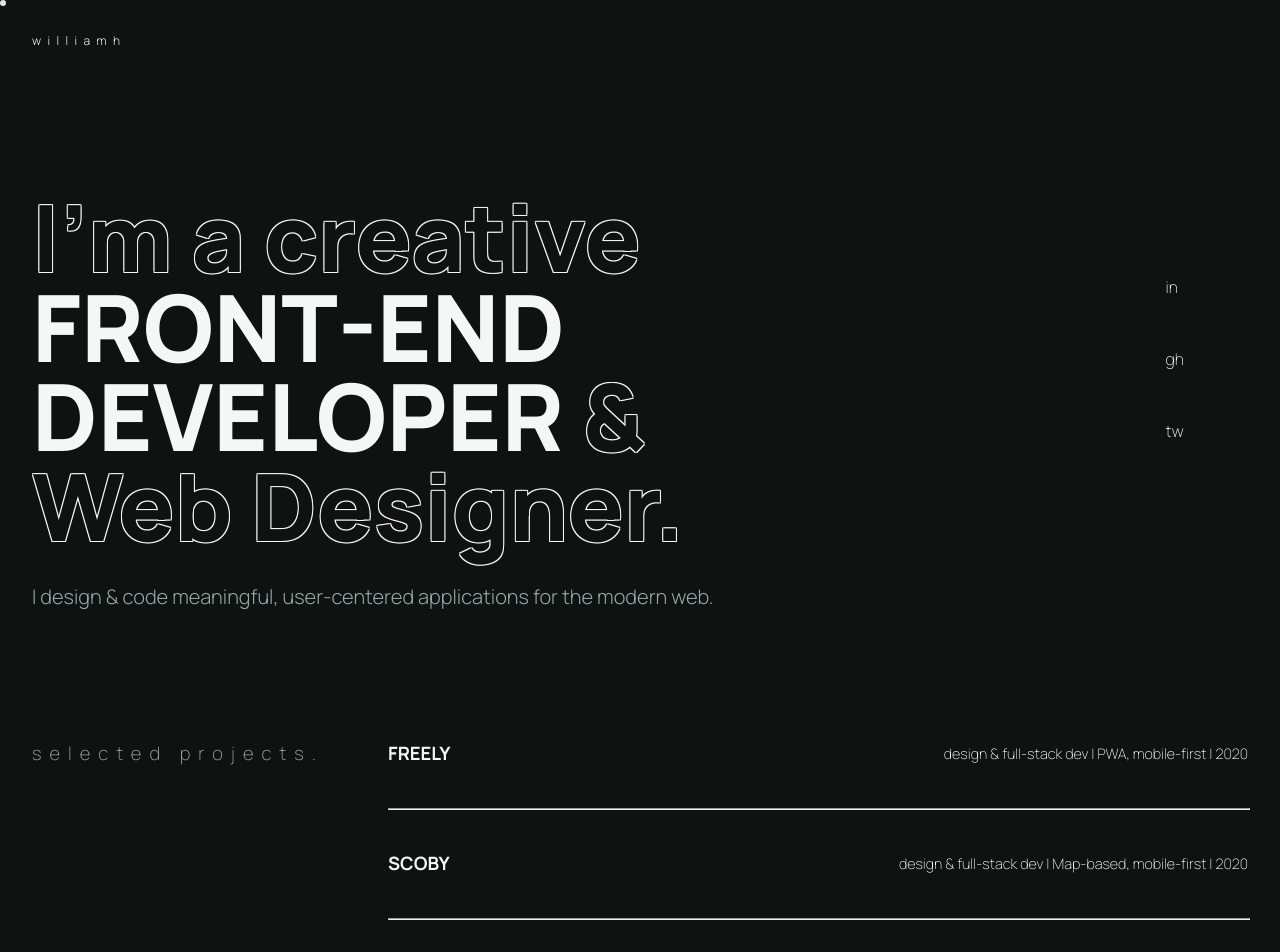
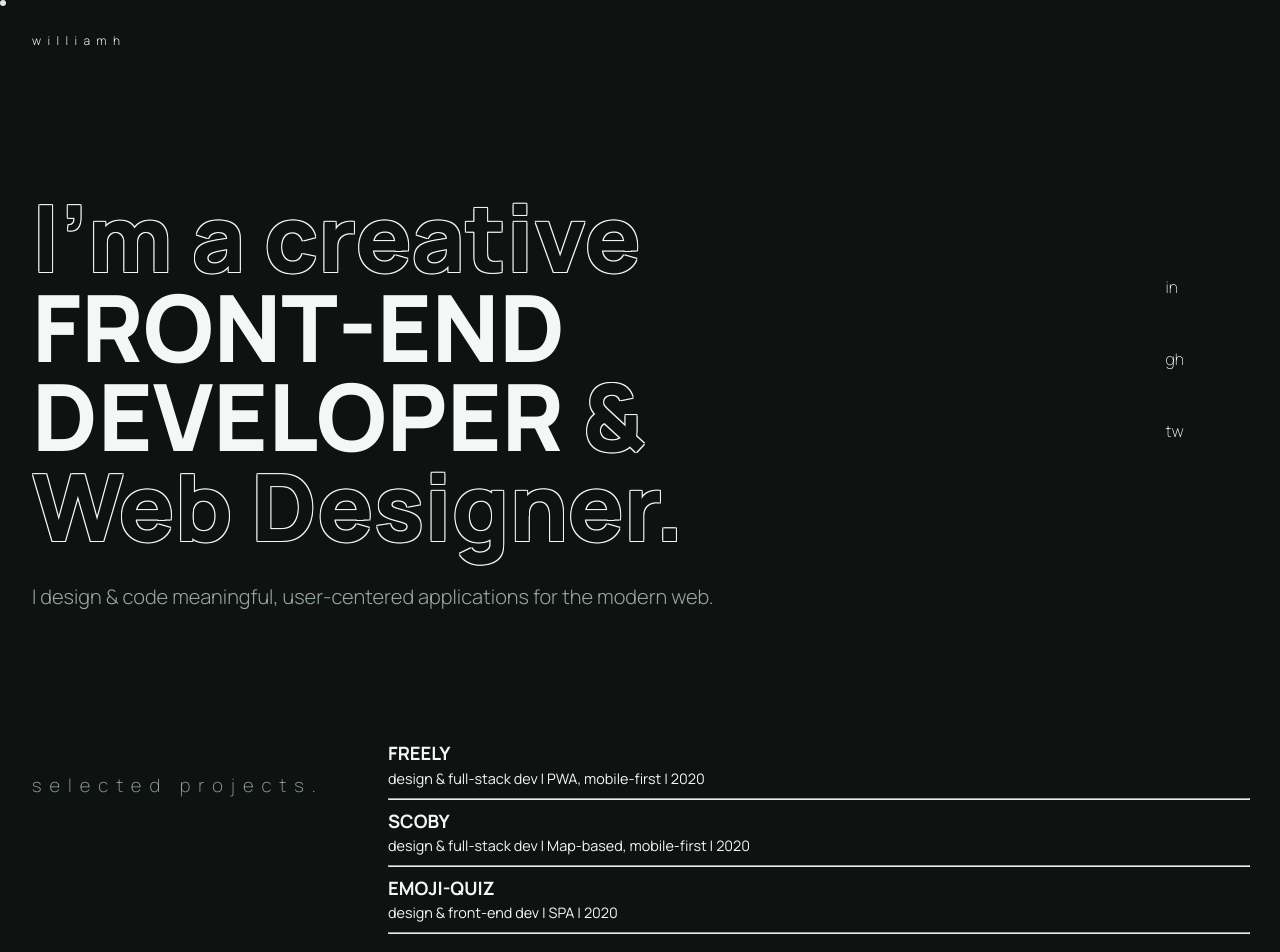
Before and after one commit to williamhzo/williamh.io, a React (Create React App) app: page / in a window 1280 px wide. Shown: the top 952 px of the page. Built offline with nearby package versions, Linux system fonts and the light colour scheme.

Commit message:
fix layout issue

```diff
--- a/src/Components/ProjectInfo.jsx
+++ b/src/Components/ProjectInfo.jsx
@@ -3,20 +3,17 @@ import React from 'react';
 const Project = ({ name, technologies, description, link }) => {
   return (
     <>
-      <div className="projects__description">
-        <h5 className="section__subtitle">
-          <a
-            href={link}
-            rel="noopener noreferrer"
-            target="_blank"
-            className="projects__link animate-cursor"
-          >
-            {name}
-          </a>
-        </h5>
+      <a
+        href={link}
+        rel="noopener noreferrer"
+        target="_blank"
+        className="projects__link"
+      >
+        <h5 className="section__subtitle">{name} </h5>
+
         {/* <p className="projects__technologies">{technologies}</p> */}
         <p className="projects__info">{description}</p>
-      </div>
+      </a>
       <hr className="content__separator"></hr>
     </>
   );
--- a/src/styles/App.scss
+++ b/src/styles/App.scss
@@ -52,6 +52,7 @@ body {
 
 .app {
   background-color: $bg-color;
+  z-index: 1;
 }
 
 // global layout
@@ -63,6 +64,10 @@ body {
   &__wrapper {
     width: 100%;
     padding-left: 4rem;
+  }
+
+  &__title:first-child {
+    padding-top: $app-margin;
   }
 
   &__title {
```
